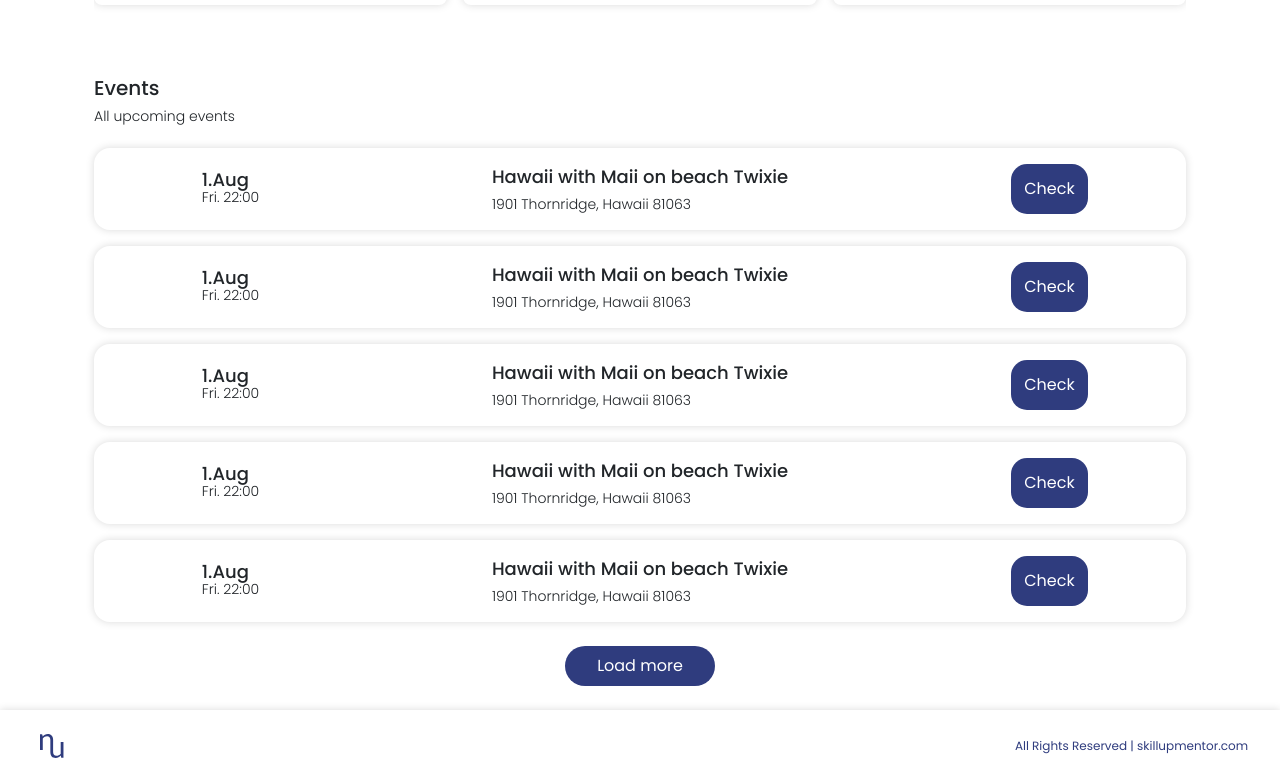
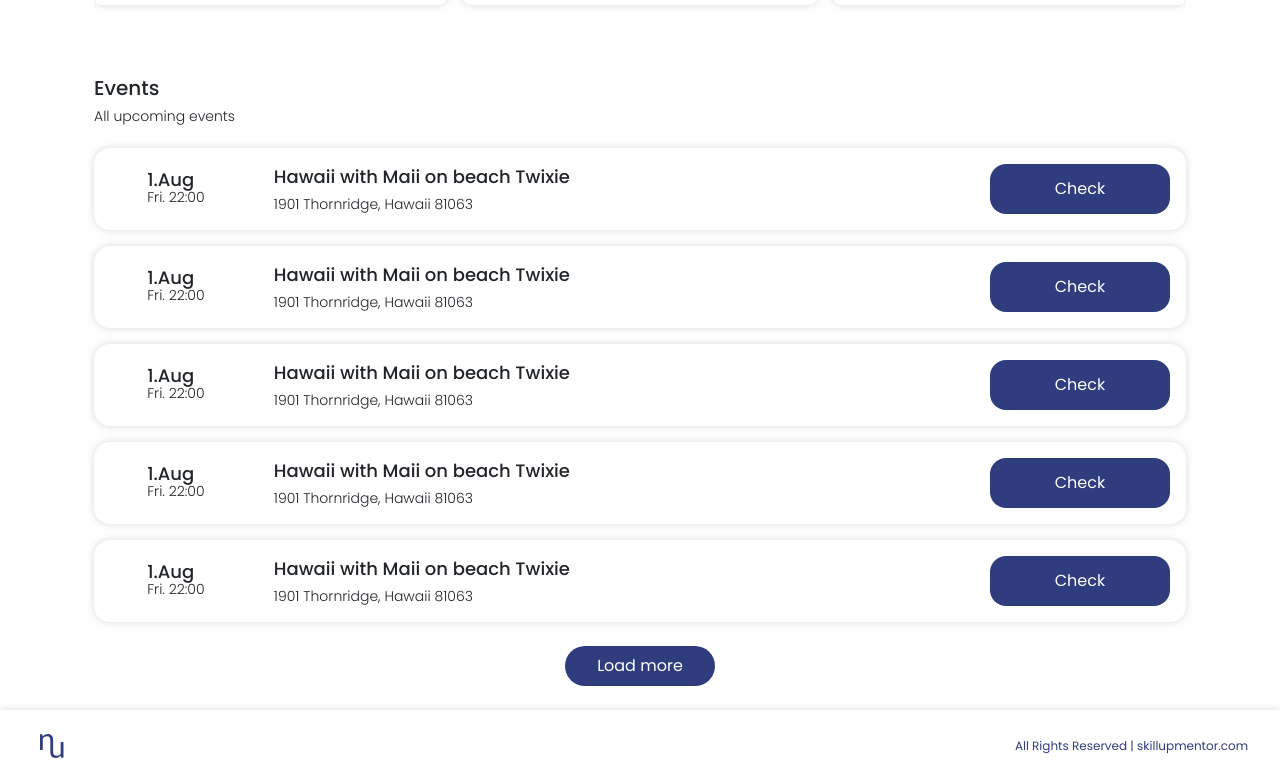
Before and after one commit to hktari/skillup-03-nextup-frontend, a Next.js app in the folder nextup/: page /search in a window 1280 px wide. Shown: the part 751-1525 px from the top of the page. Built offline with nearby package versions, Linux system fonts and the light colour scheme.

Commit message:
layout event list item on desktop

```diff
--- a/nextup/components/event-list-item/event-list-item.module.css
+++ b/nextup/components/event-list-item/event-list-item.module.css
@@ -34,13 +34,36 @@
     padding: 13px;
 }
 
-.left p, .right p{
+.left p,
+.right p {
     display: flex;
     flex-direction: column;
     justify-content: center;
     align-items: center;
 }
 
-.title{
+.title {
     font-size: 18px;
 }
+
+@media (min-width:992px) {
+    .left,.middle,.right{
+        padding: 16px;
+    }
+    .left {
+        flex-basis: 15%;
+    }
+
+    .middle {
+        align-items: flex-start;
+        flex-basis: auto;
+        flex-grow: 1;
+    }
+
+    .right{
+        align-items: flex-end ;
+    }
+    .check {
+        min-width: 180px;
+    }
+}
```
